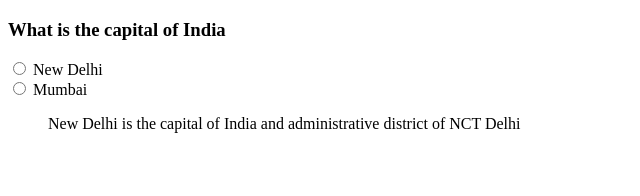
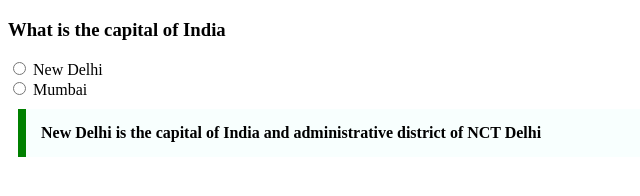
Before and after one commit to acciojob/trivia-pruthviraj9696, a website: page main.html in a window 1280 px wide. Shown: the whole page, without its empty margins (0-640 px from the left). Drawn offline with Linux system fonts and the light colour scheme.

Commit message:
Update styles.css

```diff
--- a/styles.css
+++ b/styles.css
@@ -1,2 +1,11 @@
 
 /* Your CSS Code here. */
+.block{
+    max-width: 600px;
+    margin: 10px;
+    padding: 15px;
+    border-left: 8px solid green;
+    background-color: #f8fffe;
+    font-weight: bold;
+
+}
```
